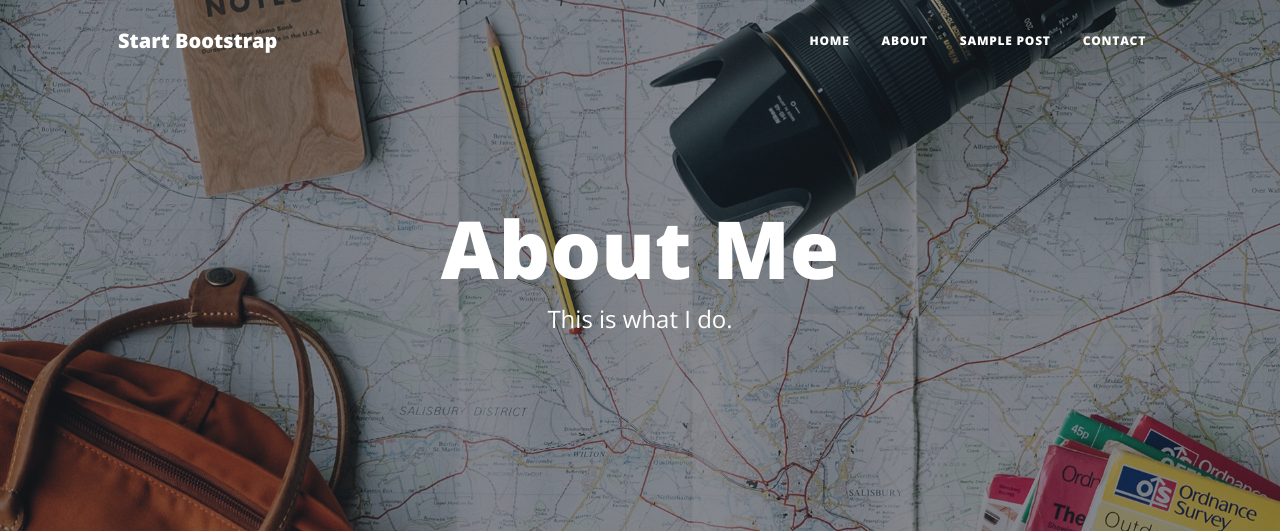
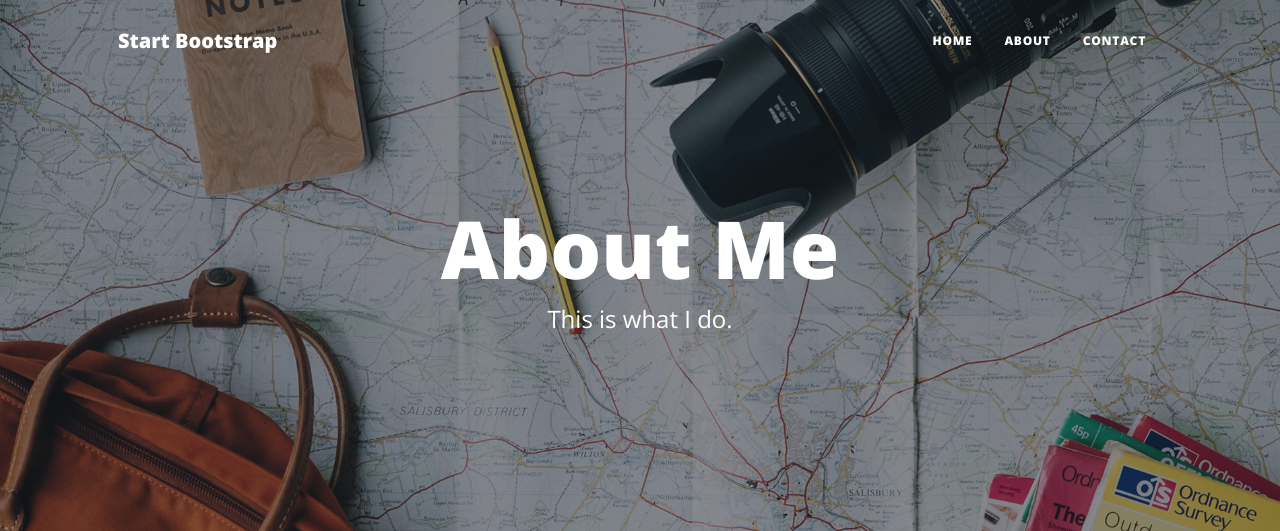
Before and after one commit to sinhadeepak1115/Deepak-Blog, a Flask app: page /about.html in a window 1280 px wide. Shown: the top 531 px of the page. Run offline with Flask 2, Linux system fonts and the light colour scheme; some libraries are stand-ins or nearby versions.

Commit message:
addes css and js script and link.

```diff
--- a/templates/about.html
+++ b/templates/about.html
@@ -13,7 +13,7 @@
         <link href="https://fonts.googleapis.com/css?family=Lora:400,700,400italic,700italic" rel="stylesheet" type="text/css" />
         <link href="https://fonts.googleapis.com/css?family=Open+Sans:300italic,400italic,600italic,700italic,800italic,400,300,600,700,800" rel="stylesheet" type="text/css" />
         <!-- Core theme CSS (includes Bootstrap)-->
-        <link href="css/styles.css" rel="stylesheet" />
+        <link href="{{ url_for('static', filename='css/styles.css') }}" rel="stylesheet" />
     </head>
     <body>
         <!-- Navigation-->
@@ -28,7 +28,6 @@
                     <ul class="navbar-nav ms-auto py-4 py-lg-0">
                         <li class="nav-item"><a class="nav-link px-lg-3 py-3 py-lg-4" href="index.html">Home</a></li>
                         <li class="nav-item"><a class="nav-link px-lg-3 py-3 py-lg-4" href="about.html">About</a></li>
-                        <li class="nav-item"><a class="nav-link px-lg-3 py-3 py-lg-4" href="post.html">Sample Post</a></li>
                         <li class="nav-item"><a class="nav-link px-lg-3 py-3 py-lg-4" href="contact.html">Contact</a></li>
                     </ul>
                 </div>
@@ -98,6 +97,6 @@
         <!-- Bootstrap core JS-->
         <script src="https://cdn.jsdelivr.net/npm/bootstrap@5.1.3/dist/js/bootstrap.bundle.min.js"></script>
         <!-- Core theme JS-->
-        <script src="js/scripts.js"></script>
+        <script src="{{ url_for('static', filename='js/scripts.js') }}"></script>
     </body>
 </html>
--- a/templates/contact.html
+++ b/templates/contact.html
@@ -13,7 +13,7 @@
         <link href="https://fonts.googleapis.com/css?family=Lora:400,700,400italic,700italic" rel="stylesheet" type="text/css" />
         <link href="https://fonts.googleapis.com/css?family=Open+Sans:300italic,400italic,600italic,700italic,800italic,400,300,600,700,800" rel="stylesheet" type="text/css" />
         <!-- Core theme CSS (includes Bootstrap)-->
-        <link href="css/styles.css" rel="stylesheet" />
+        <link href="{{ url_for('static', filename='css/styles.css') }}" rel="stylesheet" />
     </head>
     <body>
         <!-- Navigation-->
@@ -153,6 +153,6 @@
         <!-- * *                               SB Forms JS                               * *-->
         <!-- * * Activate your form at https://startbootstrap.com/solution/contact-forms * *-->
         <!-- * * * * * * * * * * * * * * * * * * * * * * * * * * * * * * * * * * * * * * * *-->
-        <script src="https://cdn.startbootstrap.com/sb-forms-latest.js"></script>
+        <script src="{{ url_for('static', filename='js/scripts.js') }}"></script>
     </body>
 </html>
--- a/templates/index.html
+++ b/templates/index.html
@@ -28,7 +28,6 @@
                     <ul class="navbar-nav ms-auto py-4 py-lg-0">
                         <li class="nav-item"><a class="nav-link px-lg-3 py-3 py-lg-4" href="index.html">Home</a></li>
                         <li class="nav-item"><a class="nav-link px-lg-3 py-3 py-lg-4" href="about.html">About</a></li>
-                        <li class="nav-item"><a class="nav-link px-lg-3 py-3 py-lg-4" href="post.html">Sample Post</a></li>
                         <li class="nav-item"><a class="nav-link px-lg-3 py-3 py-lg-4" href="contact.html">Contact</a></li>
                     </ul>
                 </div>
```
